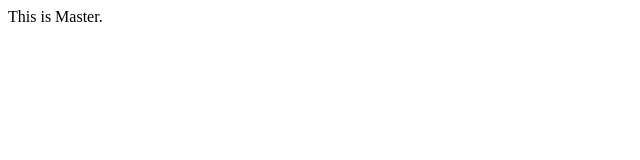
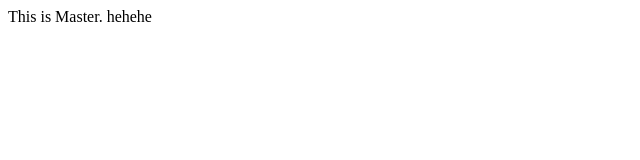
Before and after one commit to dodo-07/group-project, a plain HTML site: page index.html in a window 1280 px wide. Shown: the full height of the page, 0-640 px from the left. Drawn offline with Linux system fonts and the light colour scheme.

Commit message:
test protection hehe commit

```diff
--- a/index.html
+++ b/index.html
@@ -7,5 +7,6 @@
 </head>
 <body>
     This is Master.
+    hehehe
 </body>
 </html>
```
